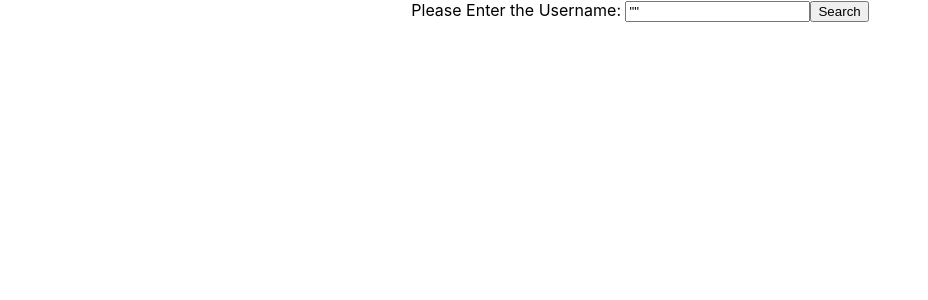
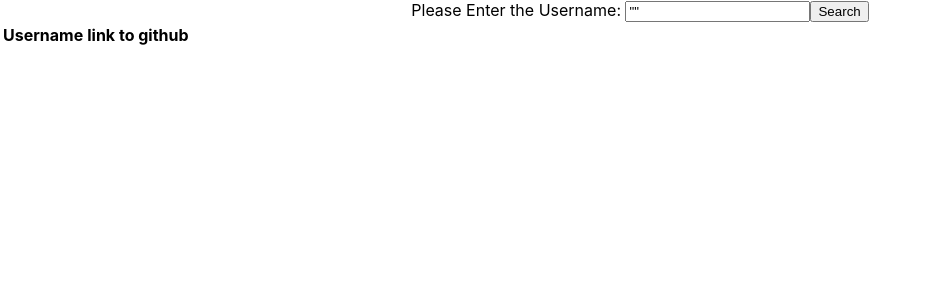
Before and after one commit to danieljanderson/githubtest, a React (Create React App) app: page / in a window 1280 px wide. Shown: the top 300 px of the page, without its empty margins (0-928 px from the left). Built offline with nearby package versions, Linux system fonts and the light colour scheme.

Commit message:
everything works

```diff
--- a/src/Entry.js
+++ b/src/Entry.js
@@ -1,10 +1,21 @@
 import React, { Component } from "react";
 class Entry extends Component {
-  render() {
+    constructor(props) {
+        super(props);
+        console.log(props.user.login)
+      }
+
+    render() {
     return (
-      <div className='Entry'>
-          {this.props.data}
-      </div>
+      <tr>
+
+          <td key = {this.props.user.login}>{this.props.user.login}</td>
+
+          <td key={this.props.user.html_url}>{this.props.user.html_url}
+
+           </td>
+
+      </tr>
     );
   }
 }
--- a/src/Form.js
+++ b/src/Form.js
@@ -28,13 +28,7 @@ class Form extends Component {
 
         let data = response.data.items
        console.log(data)
-
-
-
-
-
-
-
+        this.setState({data:data})
     }
 
     handleChange(evt){
@@ -57,7 +51,23 @@ class Form extends Component {
                     </input>
                 <button>Search</button>
             </form>
+            <table>
+                <thead>
+                    <tr>
+                    <th>Username</th>
+                    <th>link to github</th>
+                    </tr>
+                </thead>
+                <tbody>
+                        {this.state.data.map((user)=>(
+                            <Entry user={user} key={user.id} ></Entry>
+                        ))}
 
+                </tbody>
+                <tfoot>
+
+                </tfoot>
+            </table>
            </div>
 
         )
```
